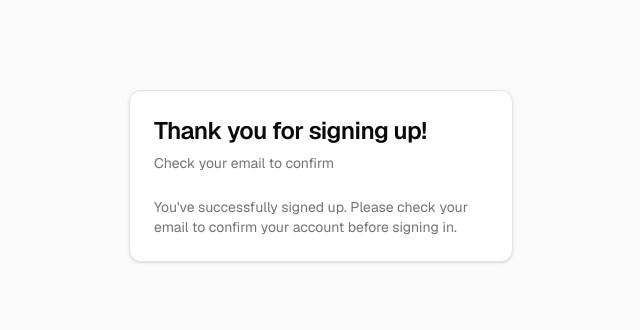
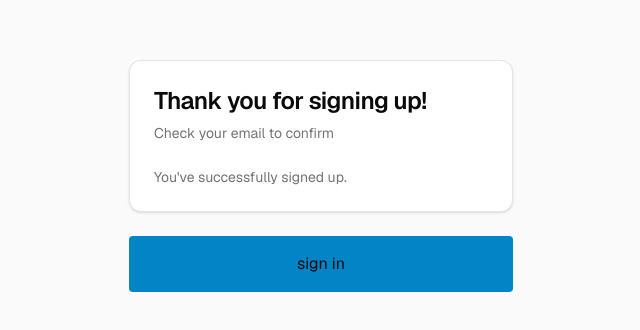
Before and after one commit to NEXBIT-X/CLAIM, a Next.js app: page /auth/sign-up-success in a window 1280 px wide. Shown: the part 224-554 px from the top of the page, without its empty margins (319-959 px from the left). Built offline with nearby package versions, Linux system fonts and the light colour scheme; no server answers.

Commit message:
updated sign up message

```diff
--- a/app/auth/sign-up-success/page.tsx
+++ b/app/auth/sign-up-success/page.tsx
@@ -5,6 +5,7 @@ import {
   CardHeader,
   CardTitle,
 } from "@/components/ui/card";
+import Link from "next/link";
 
 export default function Page() {
   return (
@@ -20,11 +21,11 @@ export default function Page() {
             </CardHeader>
             <CardContent>
               <p className="text-sm text-muted-foreground">
-                You&apos;ve successfully signed up. Please check your email to
-                confirm your account before signing in.
+                You&apos;ve successfully signed up.
               </p>
             </CardContent>
           </Card>
+             <Link className="text-center bg-sky-600 p-4 rounded-sm" href="/protected"> sign in</Link>
         </div>
       </div>
     </div>
```
